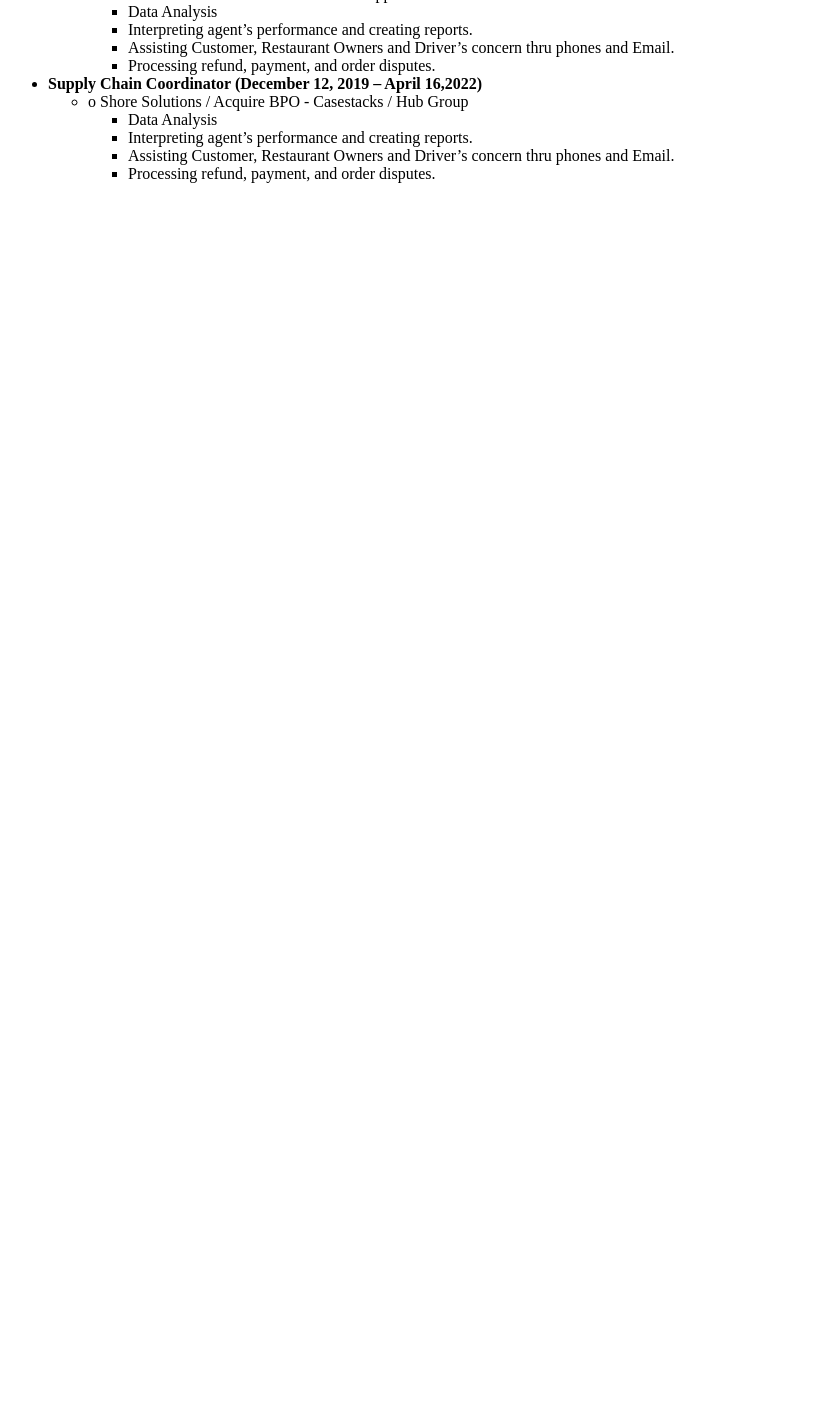
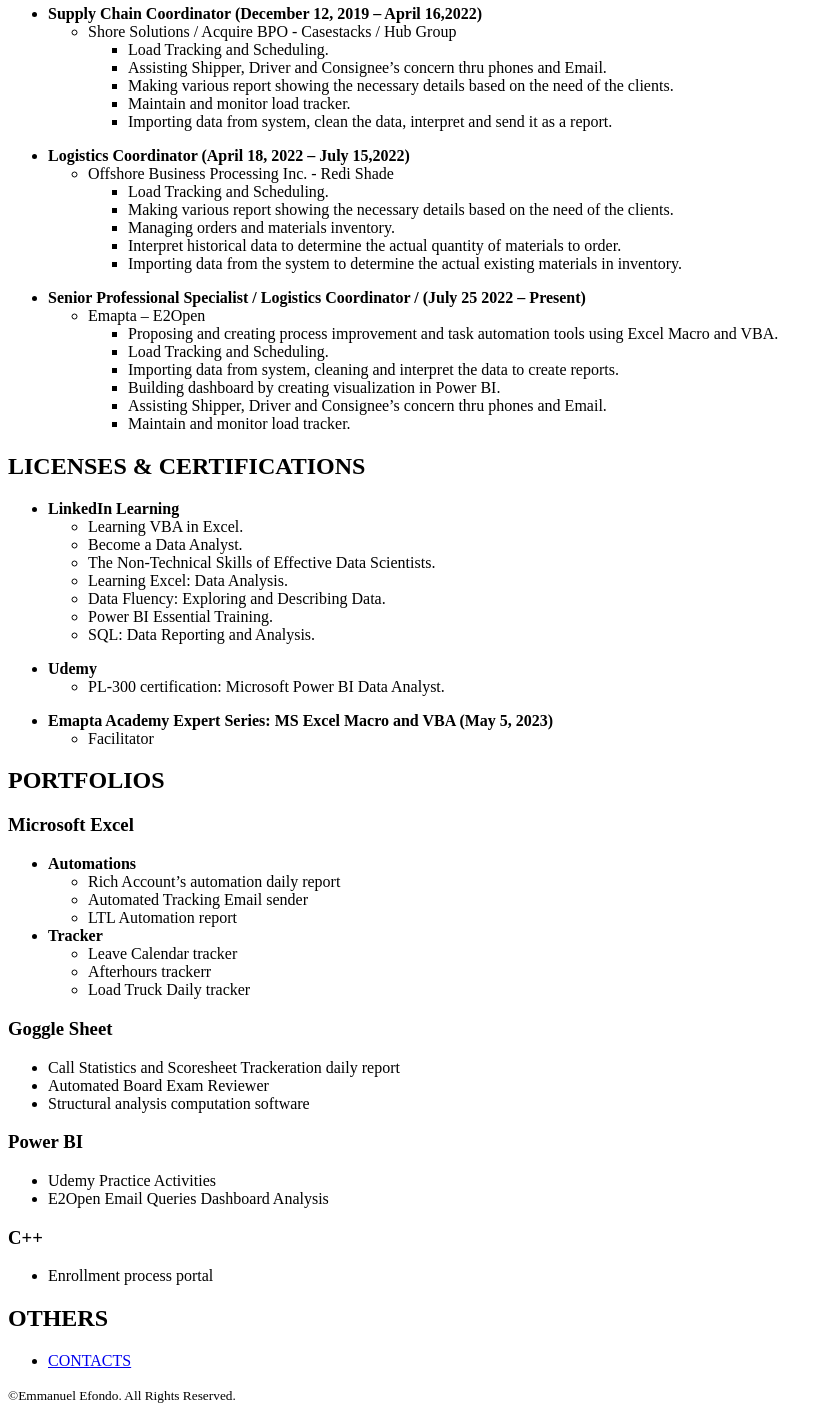
Before and after one commit to EmmanEFS15/html-portfolio, a plain HTML site: page index.html in a window 1280 px wide. Shown: the part 1276-2684 px from the top of the page, without its empty margins (0-833 px from the left). Before the commit the page ends 1475 px from the top, so only its background shows below. Drawn offline with Linux system fonts and the light colour scheme.

Commit message:
Add files via upload

```diff
--- a/index.html
+++ b/index.html
@@ -8,10 +8,6 @@
 <body>
 <img src = "./2x2.jpg">
 <h1>Emmanuel Ituralde Efondo </h1>
-
-<p>Phone: 09369954117</p>
-<p>E-mail: emmanefs@gmail.com</p>
-<p>Linkedin: https://www.linkedin.com/in/emmanuel-efondo-63505223a/</p>
 
 <hr />
 
@@ -60,40 +56,125 @@
        <li>Department of Education</li>
         Bids and awards committee <br />
         Office of the Undersecretary Administration <br />
-        Procurement Management Services-Contract Management Services<br />
+        Procurement Management Services-Contract Management Services<br /> <p></p>
     </ul>
     <b><li> Customer Service Representative (June 2018 – November 2019)</li></b>
     <ul>
         <li>Concentrix - Uber Eats Phone and E-mail Support</li>
         <ul>
-            <li>Data Analysis</li>
+           <li>Data Analysis</li>
             <li>Interpreting agent’s performance and creating reports.</li>
             <li>Assisting Customer, Restaurant Owners and Driver’s concern thru phones and Email.</li>
-            <li>Processing refund, payment, and order disputes.</li>
+            <li>Processing refund, payment, and order disputes.</li><p></p>
         </ul>
     </ul>
     <b><li>Supply Chain Coordinator (December 12, 2019 – April 16,2022)</li></b>
     <ul>
-        <li>o	Shore Solutions / Acquire BPO - Casestacks / Hub Group</li>
+        <li>Shore Solutions / Acquire BPO - Casestacks / Hub Group</li>
         <ul>
-            <li>Data Analysis</li>
-            <li>Interpreting agent’s performance and creating reports.</li>
-            <li>Assisting Customer, Restaurant Owners and Driver’s concern thru phones and Email.</li>
-            <li>Processing refund, payment, and order disputes.</li>
+            <li>Load Tracking and Scheduling.</li>
+            <li>Assisting Shipper, Driver and Consignee’s concern thru phones and Email.</li>
+            <li>Making various report showing the necessary details based on the need of the clients.</li>
+            <li>Maintain and monitor load tracker.</li>
+            <li>Importing data from system, clean the data, interpret and send it as a report.</li><p></p>
+        </ul>
+    </ul>
+    <b><li>Logistics Coordinator (April 18, 2022 – July 15,2022)</li></b>
+    <ul>
+        <li>Offshore Business Processing Inc. - Redi Shade</li>
+        <ul>
+            <li>Load Tracking and Scheduling.</li>
+            <li>Making various report showing the necessary details based on the need of the clients.</li>
+            <li>Managing orders and materials inventory.</li>
+            <li>Interpret historical data to determine the actual quantity of materials to order.</li>
+            <li>Importing data from the system to determine the actual existing materials in inventory.</li><p></p>
+        </ul>
+    </ul>
+    <b><li>Senior Professional Specialist / Logistics Coordinator / (July 25 2022 – Present)</li></b>
+    <ul>
+        <li>Emapta – E2Open</li>
+        <ul>
+            <li>Proposing and creating process improvement and task automation tools using Excel Macro and VBA.</li>
+            <li>Load Tracking and Scheduling.</li>
+            <li>Importing data from system, cleaning and interpret the data to create reports.</li>
+            <li>Building dashboard by creating visualization in Power BI.</li>
+            <li>Assisting Shipper, Driver and Consignee’s concern thru phones and Email.</li>
+            <li>Maintain and monitor load tracker.</li><p></p>
         </ul>
     </ul>
 
+</ul>
 
+<h2>LICENSES & CERTIFICATIONS</h2>
+<ul>
+    <b><li>LinkedIn Learning</li></b>
+    <ul>
+        <li>Learning VBA in Excel.</li>
+        <li>Become a Data Analyst.</li>
+        <li>The Non-Technical Skills of Effective Data Scientists.</li>
+        <li>Learning Excel: Data Analysis.</li>
+        <li>Data Fluency: Exploring and Describing Data.</li>
+        <li>Power BI Essential Training.</li>
+        <li>SQL: Data Reporting and Analysis.</li><p></p>
+    </ul>
 
+<b><li>Udemy</li></b>
+    <ul>
+        <li>PL-300 certification: Microsoft Power BI Data Analyst.</li><p></p>
+    </ul>
 
-
-
-
-
-
-
+    <b><li>Emapta Academy Expert Series: MS Excel Macro and VBA (May 5, 2023)</li></b>
+    <ul>
+        <li>Facilitator</li><p></p>
+    </ul>
 
 </ul>
 
+<h2>PORTFOLIOS</h2>
+<h3>Microsoft Excel</h3>
+<ul>
+    <b><li>Automations</li></b>
+    <ul>
+        <li>Rich Account’s automation daily report</li>
+        <li>Automated Tracking Email sender</li>
+        <li>LTL Automation report</li>
+    </ul>
+    <b><li>Tracker</li></b>
+    <ul>
+        <li>Leave Calendar tracker</li>
+        <li>Afterhours trackerr</li>
+        <li>Load Truck Daily tracker</li>
+    </ul>
+</ul>
+<h3> Goggle Sheet</h3>
+<ul>
+    <li>Call Statistics and Scoresheet Trackeration daily report</li>
+    <li>Automated Board Exam Reviewer</li>
+    <li>Structural analysis computation software</li>
+</ul>
+
+<h3>Power BI</h3>
+<ul>
+    <li>Udemy Practice Activities</li>
+    <li>E2Open Email Queries Dashboard Analysis</li>
+</ul>
+
+<h3>C++</h3>
+<ul>
+    <li>Enrollment process portal</li>
+</ul>
+
+
+<h2>OTHERS</h2>
+<ul>
+<li><a href = "./Contact.html">CONTACTS</a></li>
+</ul>
+
+<footer>
+    <small>
+      ©Emmanuel Efondo. All Rights Reserved.
+    </small>
+  </footer>
+
 </body>
 </html>
```
Also changed, not shown: Contact.html (added, +3 -0 lines).
